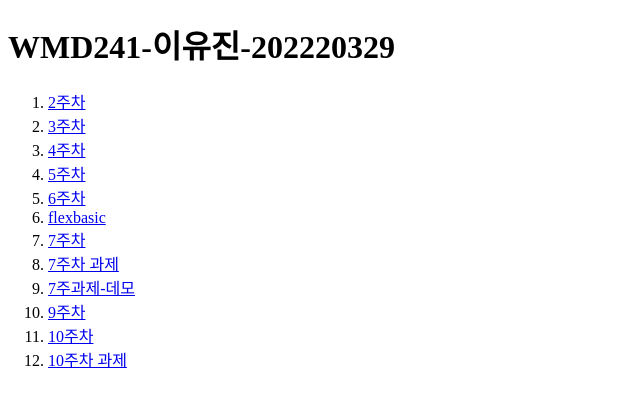
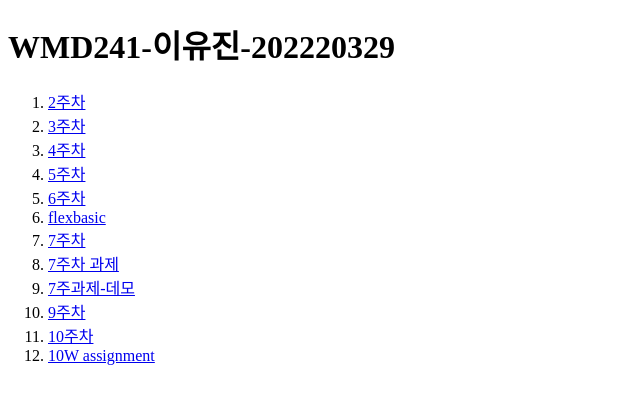
Before and after one commit to Genie0214/WMD241_202220329, a plain HTML site: page index.html in a window 1280 px wide. Shown: the full height of the page, 0-640 px from the left. Drawn offline with Linux system fonts and the light colour scheme.

Commit message:
10주차 리커밋

```diff
--- a/index.html
+++ b/index.html
@@ -19,7 +19,7 @@
       <li><a href="./src/w8/Re-w7.html">7주과제-데모</a></li>
       <li><a href="./src/w9/fixed.html">9주차</a></li>
       <li><a href="./src/w10/index.html">10주차</a></li>
-      <li><a href="./src/w10/assignment/index.html">10주차 과제</a></li>
+      <li><a href="./src/w10/assignment/index.html">10W assignment</a></li>
     </ol>
   </body>
 </html>
```
